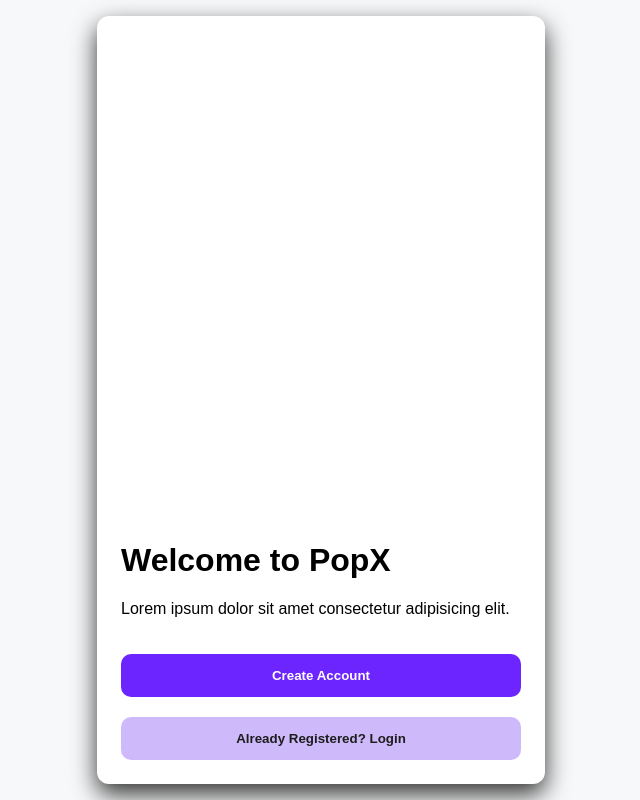
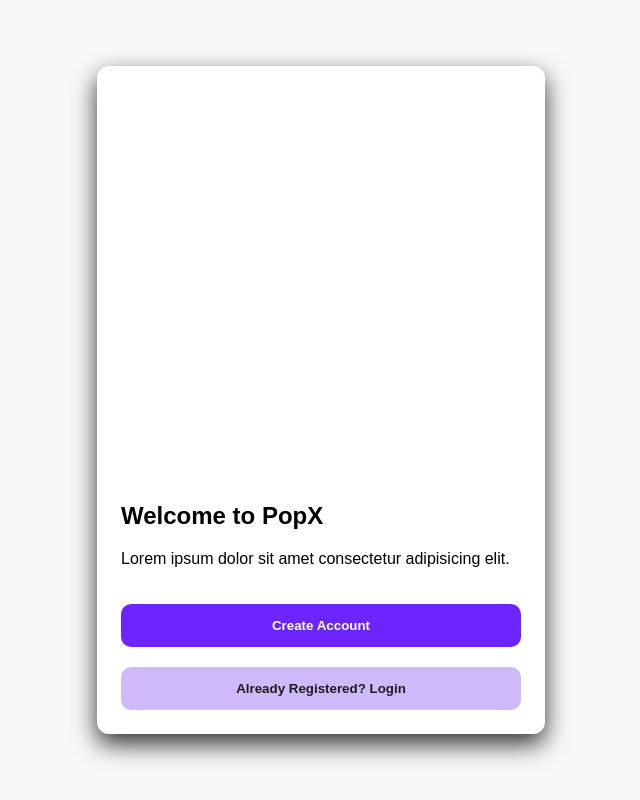
Before and after one commit to PoojaGujwar/Popx, a React (Create React App) app: page / in a window 1280 px wide. Shown: the whole page, without its empty margins (319-959 px from the left). Built offline with nearby package versions, Linux system fonts and the light colour scheme.

Commit message:
Css correction in landing page

```diff
--- a/src/App.css
+++ b/src/App.css
@@ -47,10 +47,11 @@
 }
 .mobile-wrapper{
   width: 400px;
-  height: 720px;
+  height: 620px;
   background-color: #fff;
   border-radius: 12px;
   padding: 24px;
   box-shadow: 0 10px 25px rgba(0,0,0,0.8);
   overflow-y: auto;
+  margin: 10px;
 }
--- a/src/pages/HomeLanding.js
+++ b/src/pages/HomeLanding.js
@@ -5,7 +5,7 @@
     const navigate = useNavigate()
     return(
         <div className="mobile-wrapper" style={{alignContent:"flex-end"}}>
-            <h1>Welcome to PopX</h1>
+            <h2>Welcome to PopX</h2>
             <p>Lorem ipsum dolor sit amet consectetur adipisicing elit.</p>
             <button onClick={()=>navigate("/signup")} className="primary-btn btn">Create Account</button>
             <button onClick={()=>navigate("/login")} className="secondary-btn btn">Already Registered? Login</button>
```
